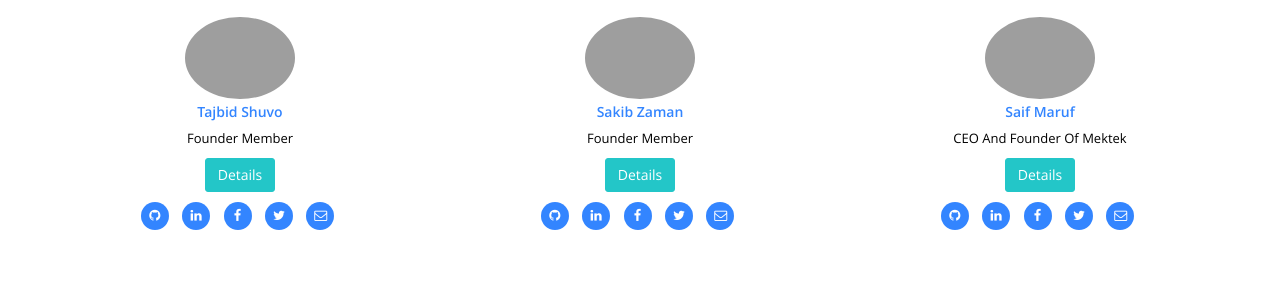
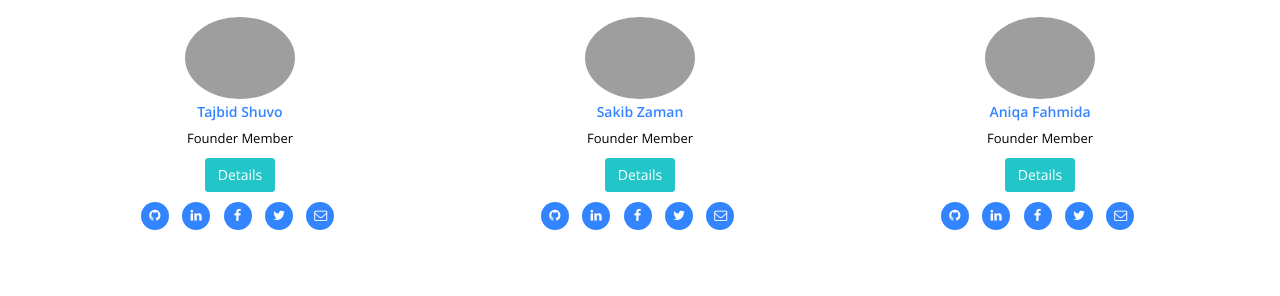
Before and after one commit to takiuddinahmed/mektekbd.github.io, a Jekyll site: the page built from index.html, in a window 1280 px wide and 900 px high, scrolled down 661 px. Shown: the part 158-454 px from the top of the window. Built offline with Jekyll 4.4.1, drawn with Linux system fonts in a browser that asks for light colours; nearby versions of some CDN libraries; library files that are not in the unit come from our copies.

Commit message:
Update about.html

```diff
--- a/_includes/sections/about.html
+++ b/_includes/sections/about.html
@@ -286,7 +286,7 @@
        <img src="{{ site.img_path}}/maruf.jpg" height="110" width="110" class="img-responsive img-circle" alt="">
                 <h4><span class="navy">Saif Maruf </span>  </h4>
                 <p style="color:black;">Founder Of Mektek</p>
-                <a href="{{ post.url | prepend: site.baseurl }}" class="btn btn-info">Details</a><br>
+                <a href="https://maruf.mektekbd.com" class="btn btn-info">Details</a><br>
 
                 <div style="margin-top: 10px;"><ul class="list-inline social-icon">
                     {% if site.author.github_username %}
@@ -318,7 +318,7 @@
        <img src="{{ site.img_path}}/robin.jpg" height="110" width="110" class="img-responsive img-circle" alt="">
                 <h4><span class="navy">Nasimul Haque Robin </span>  </h4>
                 <p style="color:black;">Co Founder Of Mektek</p>
-                <a href="{{site.baseurl}}/robin/2017/03/28/robin.html" class="btn btn-info">Details</a><br>
+                <a href="https://robin.mektekbd.com" class="btn btn-info">Details</a><br>
 
                 <div style="margin-top: 10px;"><ul class="list-inline social-icon">
                     {% if site.author.github_username %}
@@ -349,7 +349,7 @@
        <img src="{{ site.img_path}}/shawon.jpg" height="110" width="110" class="img-responsive img-circle" alt="">
                 <h4><span class="navy">Ashadullah Shawon</span>  </h4>
                 <p style="color:black;">Founder Member</p>
-                <a href="{{site.baseurl}}/shawon/2017/03/28/shawon.html" class="btn btn-info">Details</a><br>
+                <a href="https://shawon.mektekbd.com" class="btn btn-info">Details</a><br>
 
                 <div style="margin-top: 10px;"><ul class="list-inline social-icon">
                     {% if site.author.github_username %}
@@ -383,7 +383,7 @@
        <img src="{{ site.img_path}}/tajbid.jpg" height="110" width="110" class="img-responsive img-circle" alt="">
                 <h4><span class="navy">Tajbid Shuvo </span>  </h4>
                 <p style="color:black;">Founder Member</p>
-                <a href="{{site.baseurl}}/tajbid/2017/03/28/tajbid.html" class="btn btn-info">Details</a><br>
+                <a href="https://tajbid.mektekbd.com" class="btn btn-info">Details</a><br>
 
                 <div style="margin-top: 10px;"><ul class="list-inline social-icon">
                     {% if site.author.github_username %}
@@ -415,7 +415,7 @@
        <img src="{{ site.img_path}}/sakib.jpg" height="110" width="110" class="img-responsive img-circle" alt="">
                 <h4><span class="navy">Sakib Zaman </span>  </h4>
                 <p style="color:black;">Founder Member</p>
-                <a href="{{site.baseurl}}/sakib/2017/03/28/sakib.html" class="btn btn-info">Details</a><br>
+                <a href="https://sakib.mektekbd.com" class="btn btn-info">Details</a><br>
 
                 <div style="margin-top: 10px;"><ul class="list-inline social-icon">
                     {% if site.author.github_username %}
@@ -443,26 +443,26 @@
      <div class="col-sm-4">
        <div class="team-member wow zoomIn">
        {% for post in site.categories.saif_maruf limit:1 %}
-       <img src="{{ site.img_path}}/maruf.jpg" height="110" width="110" class="img-responsive img-circle" alt="">
-                <h4><span class="navy">Saif Maruf </span>  </h4>
-                <p style="color:black;">CEO And Founder Of Mektek</p>
-                <a href="{{ post.url | prepend: site.baseurl }}" class="btn btn-info">Details</a><br>
+       <img src="{{ site.img_path}}/aniqa.jpg" height="110" width="110" class="img-responsive img-circle" alt="">
+                <h4><span class="navy">Aniqa Fahmida </span>  </h4>
+                <p style="color:black;">Founder Member</p>
+                <a href="https://aniqa.mektekbd.com" class="btn btn-info">Details</a><br>
 
                 <div style="margin-top: 10px;"><ul class="list-inline social-icon">
                     {% if site.author.github_username %}
-                    <li><a href="https://github.com/{{ site.author.github_username }}" target="blank"><i class="fa fa-github"></i></a></li>
+                    <li><a href="https://github.com/aniqa" target="blank"><i class="fa fa-github"></i></a></li>
                     {% endif %}
                     {% if site.author.linkedin_id %}
-                    <li><a href="https://www.linkedin.com/in/{{ site.author.linkedin_id }}" target="blank"><i class="fa fa-linkedin"></i></a></li>
+                    <li><a href="https://www.linkedin.com/in/aniqa" target="blank"><i class="fa fa-linkedin"></i></a></li>
                     {% endif %}
                     {% if site.author.facebook_username %}
-                    <li><a href="https://www.facebook.com/{{ site.author.facebook_username }}" target="blank"><i class="fa fa-facebook"></i></a></li>
+                    <li><a href="https://www.facebook.com/anikafahmida.hossain.5" target="blank"><i class="fa fa-facebook"></i></a></li>
                     {% endif %}
                     {% if site.author.twitter_username %}
-                    <li><a href="https://twitter.com/{{ site.author.twitter_username }}" target="blank"><i class="fa fa-twitter"></i></a></li>
+                    <li><a href="https://twitter.com/aniqa" target="blank"><i class="fa fa-twitter"></i></a></li>
                     {% endif %}
                     {% if site.author.email %}
-                    <li><a href="mailto:{{ site.author.email }}"><i class="fa fa-envelope-o"></i></a></li>
+                    <li><a href="mailto:anikafahmidahossain29@gmail.com"><i class="fa fa-envelope-o"></i></a></li>
                     {% endif %}
 
                 </ul></div><br>
```
